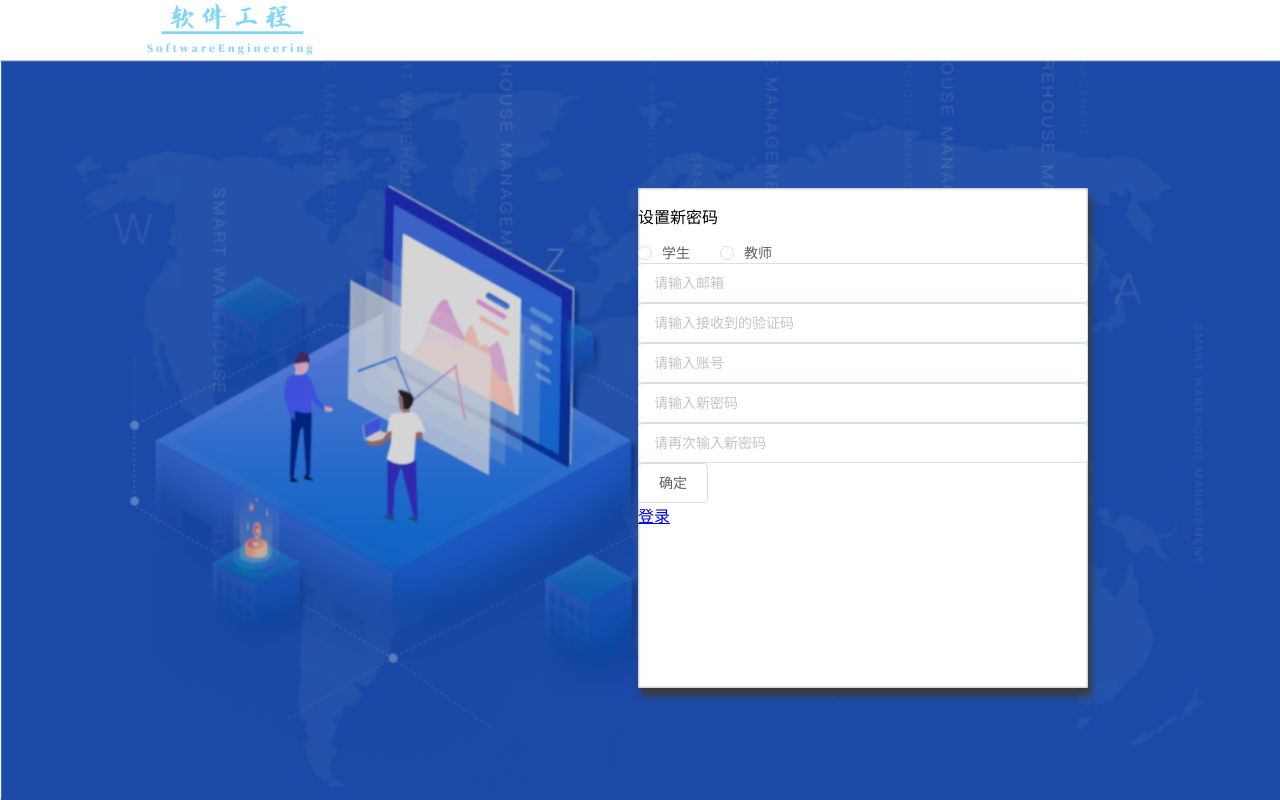
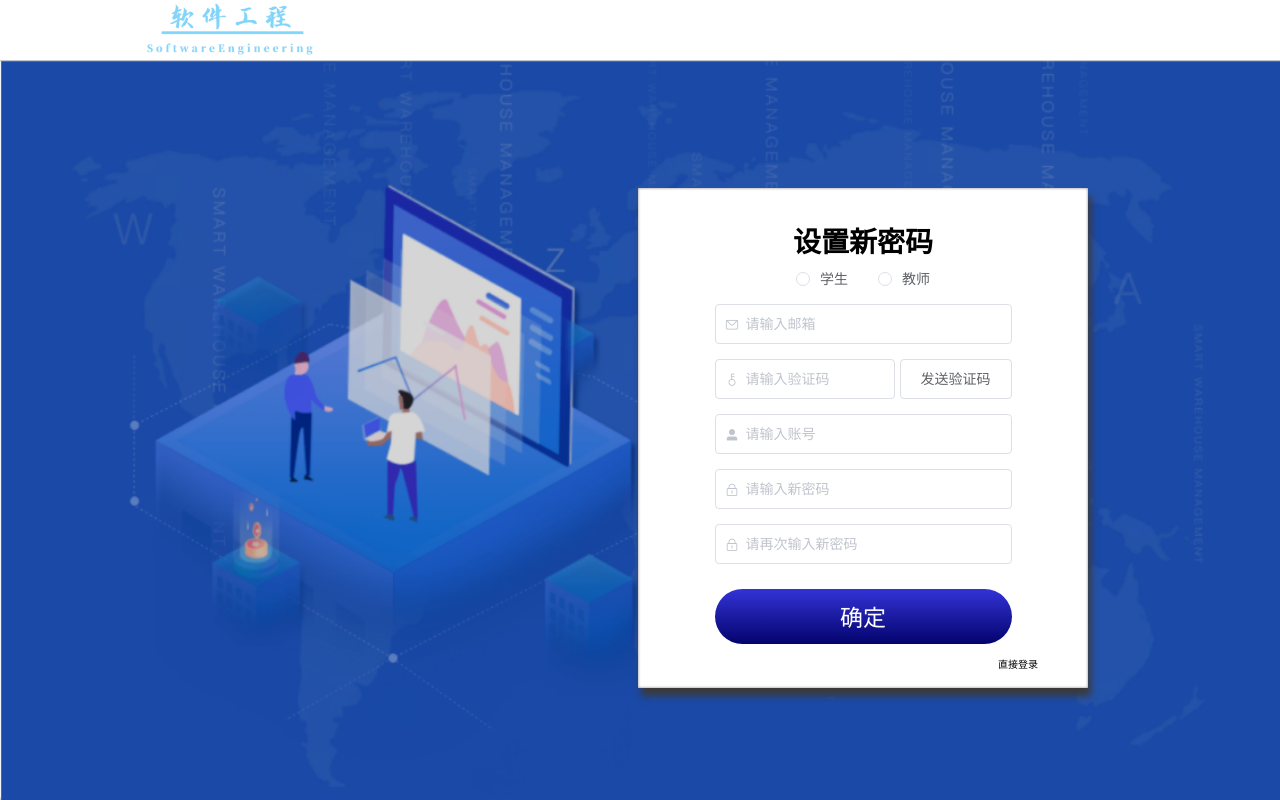
Before and after one commit to FZUSESPR21/LaoJiuMen-Teamwork5-Frontend, a Vue app in the folder vue-demo/: page /login/setPassword in a window 1280 px wide. Built offline with nearby package versions, Linux system fonts and the light colour scheme.

Commit message:
完成设置新密码界面样式

```diff
--- a/vue-demo/src/components/Login/LoginBox.vue
+++ b/vue-demo/src/components/Login/LoginBox.vue
@@ -79,7 +79,7 @@ export default {
 }
 #forgetbox{
   margin-top: 40px;
-  margin-right: 40px;
+  margin-right: 45px;
   text-align: right;
 }
 #forget{
--- a/vue-demo/src/components/Login/SetPassword.vue
+++ b/vue-demo/src/components/Login/SetPassword.vue
@@ -1,21 +1,34 @@
 <template>
   <div>
-    <p>设置新密码</p>
-    <div>
-      <el-radio v-model="type" label="student">学生</el-radio>
-      <el-radio v-model="type" label="teacher">教师</el-radio>
+    <div id="login">
+      <p id="title">设置新密码</p>
+      <div id="type">
+        <el-radio v-model="type" label="student">学生</el-radio>
+        <el-radio v-model="type" label="teacher">教师</el-radio>
+      </div>
+      <div id="emailbox">
+        <el-input placeholder="请输入邮箱" v-model="email" clearable id="email" prefix-icon="el-icon-message"></el-input>
+      </div>
+      <div id="verificationbox">
+        <el-input placeholder="请输入验证码" v-model="verification" id="verification" prefix-icon="el-icon-key" style="float: left; width: 180px;margin-right: 5px"></el-input>
+        <el-button id="verificationbtn" >发送验证码</el-button>
+      </div>
+      <div id="accountbox">
+        <el-input placeholder="请输入账号" v-model="account" clearable id="account" prefix-icon="el-icon-user-solid"></el-input>
+      </div>
+      <div id="newpwdbox">
+        <el-input placeholder="请输入新密码" v-model="pwd" show-password id="pwd" prefix-icon="el-icon-lock"></el-input>
+      </div>
+      <div id="againpwdbox">
+        <el-input placeholder="请再次输入新密码" v-model="pwdconfirm" show-password id="pwdconfirm" prefix-icon="el-icon-lock"></el-input>
+      </div>
+      <div>
+        <button @click="setnewpwd" id="confirmbtn">确定</button>
+      </div>
     </div>
-    <div>
-      <el-input placeholder="请输入邮箱" v-model="email" clearable id="email"></el-input>
-      <el-input placeholder="请输入接收到的验证码" v-model="verification" clearable id="verification"></el-input>
-      <el-input placeholder="请输入账号" v-model="account" clearable id="account"></el-input>
-      <el-input placeholder="请输入新密码" v-model="pwd" show-password id="pwd"></el-input>
-      <el-input placeholder="请再次输入新密码" v-model="pwdconfirm" show-password id="pwdconfirm"></el-input>
+    <div id="directloginbox">
+      <router-link to="/login/login" id="directlogin">直接登录</router-link>
     </div>
-    <div>
-      <el-button @click="">确定</el-button>
-    </div>
-    <router-link to="/login/login">登录</router-link>
   </div>
 </template>
 
@@ -31,10 +44,66 @@ export default {
       pwd: '',
       pwdconfirm: '',
     }
+  },
+  methods:{
+    setnewpwd:function (){
+      this.$router.push('/login')
+    }
   }
 }
 </script>
-
 <style scoped>
-
+#login{
+  margin-top: 7%;
+  margin-left: 17%;
+  margin-right: 17%;
+  position: relative;
+}
+#title{
+  text-align: center;
+  font-size: 28px;
+  font-weight: bold;
+  margin-bottom: 10px;
+}
+#type{
+  text-align: center;
+}
+#emailbox{
+  margin-top: 15px;
+}
+#verificationbox{
+  margin-top: 15px;
+  width: 100%;
+}
+#accountbox{
+  margin-top: 15px;
+}
+#newpwdbox{
+  margin-top: 15px;
+}
+#againpwdbox{
+  margin-top: 15px;
+}
+#confirmbtn{
+  margin-top: 25px;
+  height: 55px;
+  width: 100%;
+  border: 0;
+  font-size: 23px;
+  color: white;
+  border-radius: 50px;
+  background: linear-gradient(to bottom, #3333d7, #03036d);
+}
+#directloginbox{
+  margin-top: 10px;
+  margin-right: 50px;
+  text-align: right;
+}
+#directlogin{
+  text-decoration: none;
+  font-size: 10px;
+}
+a:link,a:active{
+  color: black;
+}
 </style>
```
